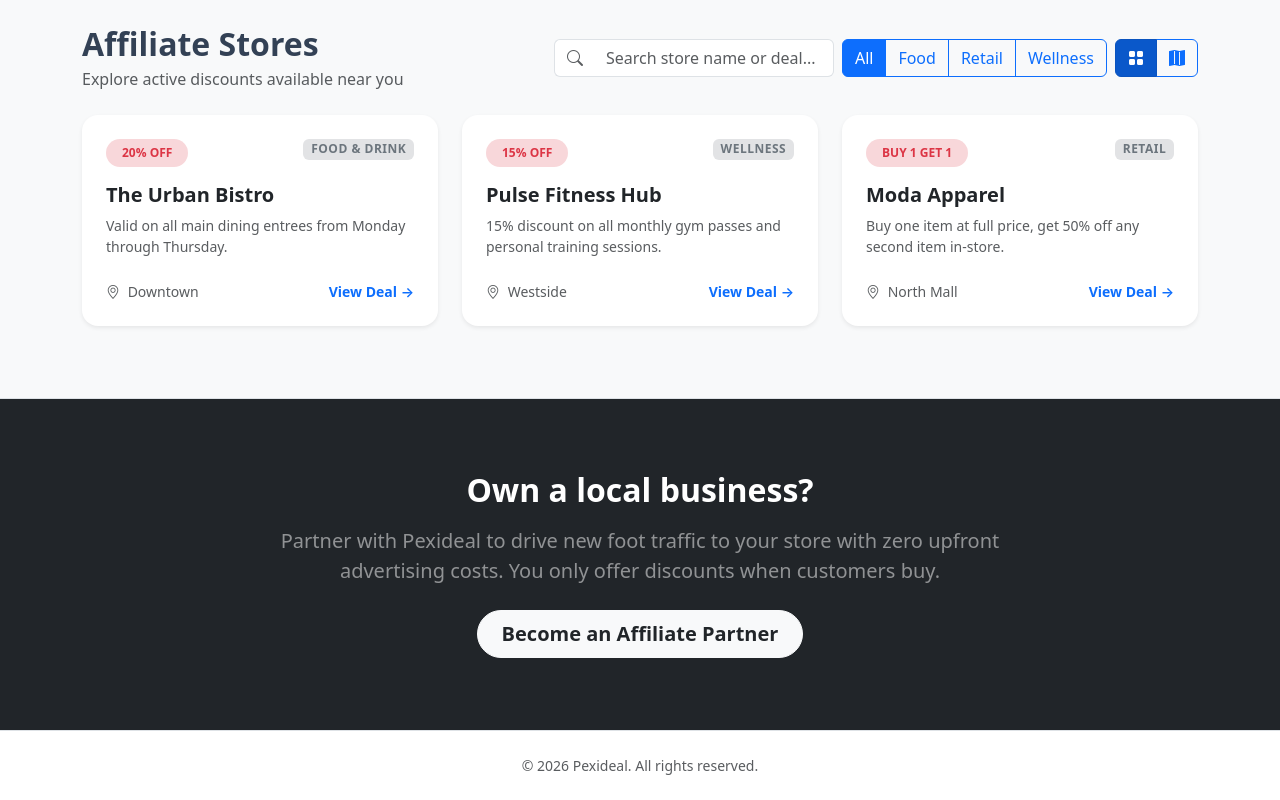
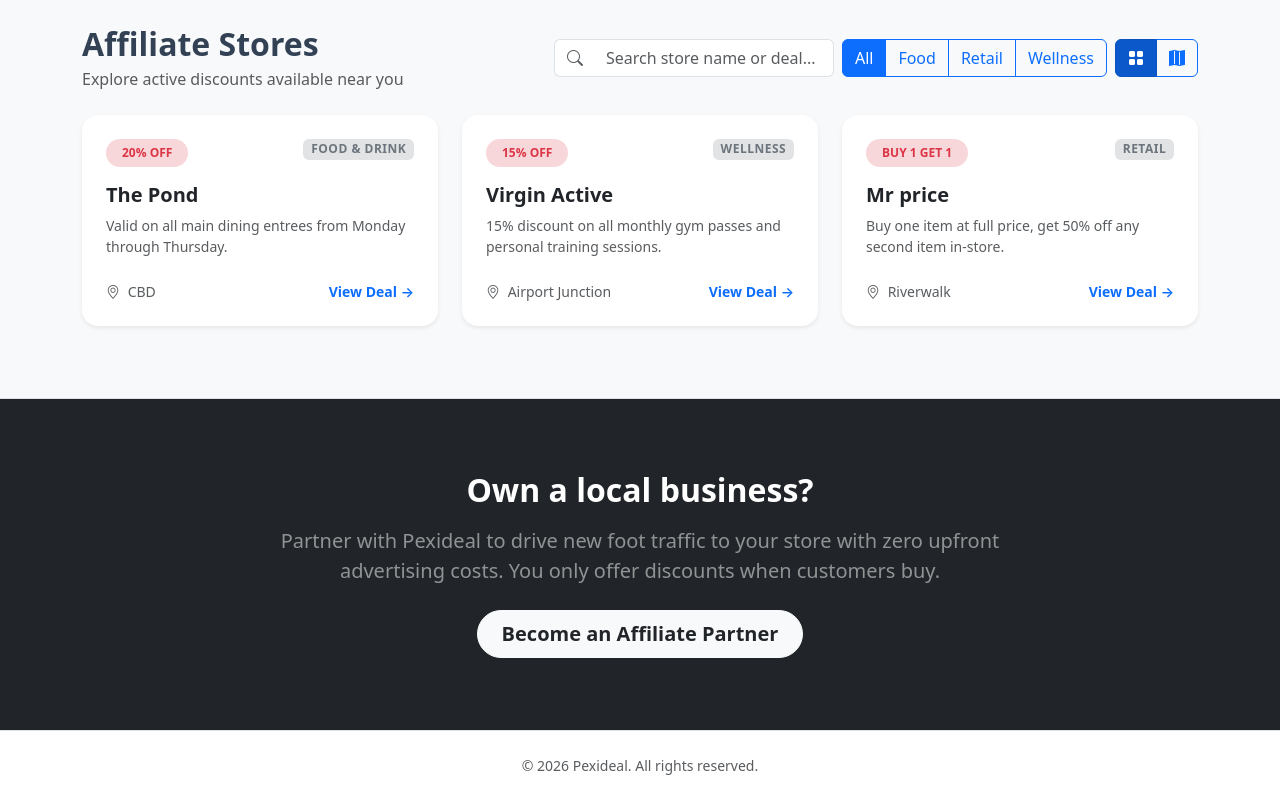
Before and after one commit to pexideal/pexideal, a website: page index.html in a window 1280 px wide. Shown: the part 1109-1909 px from the top of the page. Drawn offline with nearby package versions, Linux system fonts and the light colour scheme.

Commit message:
Update index.html
go

```diff
--- a/index.html
+++ b/index.html
@@ -166,11 +166,11 @@
               <span class="badge bg-danger-subtle text-danger rounded-pill px-3 py-2 fw-bold">20% OFF</span>
               <span class="badge bg-secondary-subtle text-secondary category-badge">Food & Drink</span>
             </div>
-            <h5 class="card-title fw-bold">The Urban Bistro</h5>
+            <h5 class="card-title fw-bold">The Pond</h5>
             <p class="card-text text-muted small">Valid on all main dining entrees from Monday through Thursday.</p>
           </div>
           <div class="card-footer bg-transparent border-top-0 p-4 pt-0 text-muted small d-flex justify-content-between">
-            <span><i class="bi bi-geo-alt me-1"></i> Downtown</span>
+            <span><i class="bi bi-geo-alt me-1"></i> CBD</span>
             <a href="#" class="text-primary text-decoration-none fw-semibold">View Deal &rarr;</a>
           </div>
         </div>
@@ -184,11 +184,11 @@
               <span class="badge bg-danger-subtle text-danger rounded-pill px-3 py-2 fw-bold">15% OFF</span>
               <span class="badge bg-secondary-subtle text-secondary category-badge">Wellness</span>
             </div>
-            <h5 class="card-title fw-bold">Pulse Fitness Hub</h5>
+            <h5 class="card-title fw-bold">Virgin Active</h5>
             <p class="card-text text-muted small">15% discount on all monthly gym passes and personal training sessions.</p>
           </div>
           <div class="card-footer bg-transparent border-top-0 p-4 pt-0 text-muted small d-flex justify-content-between">
-            <span><i class="bi bi-geo-alt me-1"></i> Westside</span>
+            <span><i class="bi bi-geo-alt me-1"></i> Airport Junction</span>
             <a href="#" class="text-primary text-decoration-none fw-semibold">View Deal &rarr;</a>
           </div>
         </div>
@@ -202,11 +202,11 @@
               <span class="badge bg-danger-subtle text-danger rounded-pill px-3 py-2 fw-bold">BUY 1 GET 1</span>
               <span class="badge bg-secondary-subtle text-secondary category-badge">Retail</span>
             </div>
-            <h5 class="card-title fw-bold">Moda Apparel</h5>
+            <h5 class="card-title fw-bold">Mr price</h5>
             <p class="card-text text-muted small">Buy one item at full price, get 50% off any second item in-store.</p>
           </div>
           <div class="card-footer bg-transparent border-top-0 p-4 pt-0 text-muted small d-flex justify-content-between">
-            <span><i class="bi bi-geo-alt me-1"></i> North Mall</span>
+            <span><i class="bi bi-geo-alt me-1"></i> Riverwalk</span>
             <a href="#" class="text-primary text-decoration-none fw-semibold">View Deal &rarr;</a>
           </div>
         </div>
```
